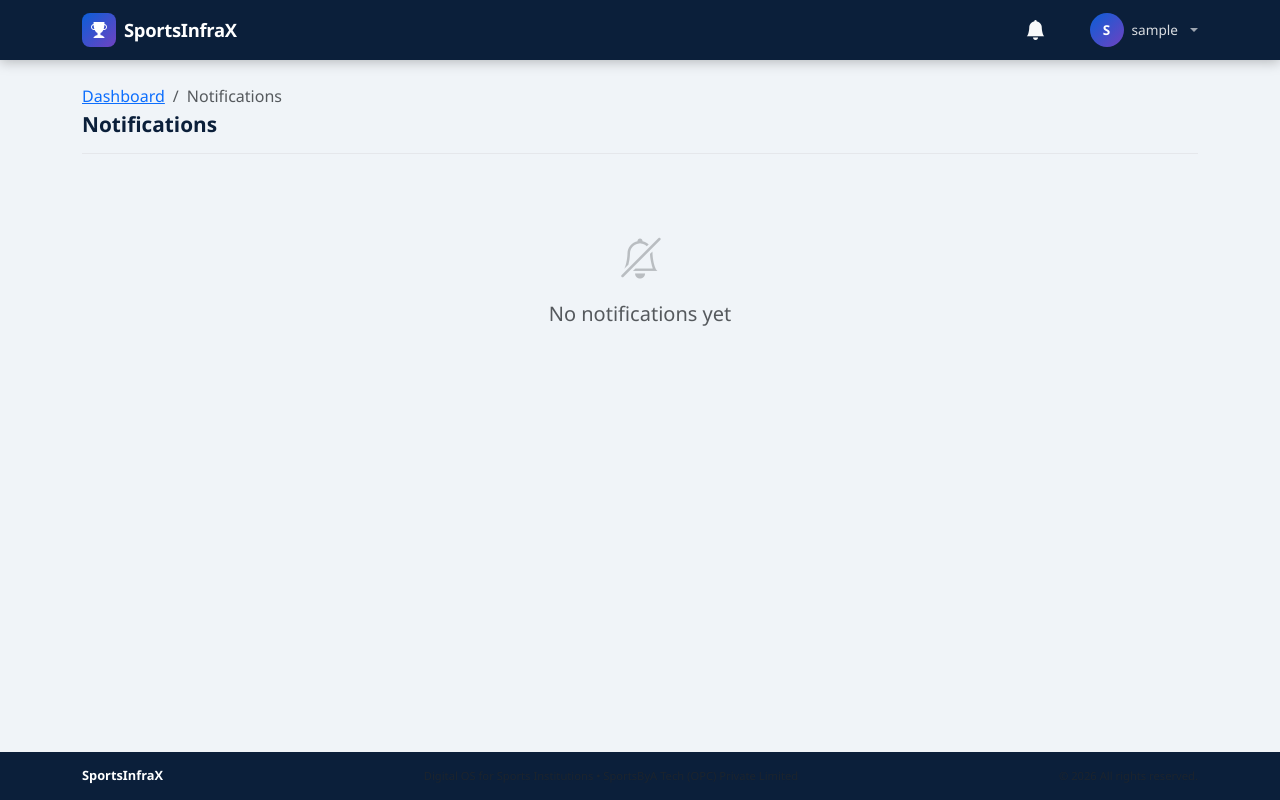
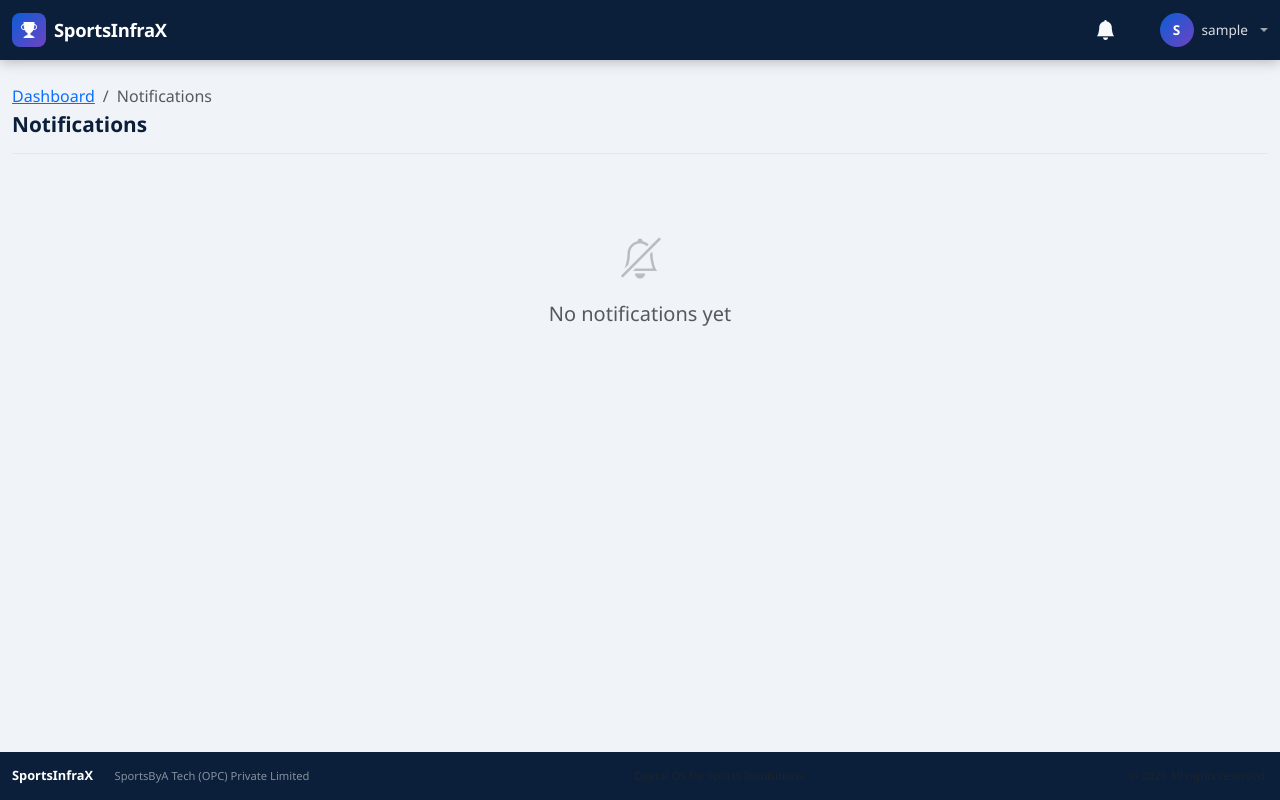
Before and after one commit to sportsbyadrika/sportsinfrax.com, a PHP site: page /app/notifications/index.php in a window 1280 px wide. Run offline with PHP 8.4, Linux system fonts and the light colour scheme; the visitor is signed in with stand-in values (Sample User, id 1); data that the repository does not hold is empty.

Commit message:
Switch layout to full-width and update footer with company link
- header, footer, navbar: container-xl → container-fluid for full-page layout
- footer: add SportsByA Tech (OPC) Private Limited link (sportsbya.com)
  next to the SportsInfraX brand name; retain copyright and tagline

Co-Authored-By: Claude Sonnet 4.6 <noreply@anthropic.com>
Claude-Session: https://claude.ai/code/session_01DUbAKFD48Td6ypK2bBCXZk

```diff
--- a/app/assets/css/app.css
+++ b/app/assets/css/app.css
@@ -159,6 +159,7 @@ body {
   margin-top: auto;
 }
 .app-footer .fw-semibold { color: #fff; }
+.footer-company-link:hover { color: #fff !important; text-decoration: underline !important; }
 
 /* ── Cards ─────────────────────────────────────────────── */
 .card {
--- a/app/includes/footer.php
+++ b/app/includes/footer.php
@@ -1,12 +1,19 @@
-  </div><!-- /.container-xl -->
+  </div><!-- /.container-fluid -->
 </main><!-- /.app-main -->
 
 <!-- Footer -->
 <footer class="app-footer">
-  <div class="container-xl">
+  <div class="container-fluid">
     <div class="d-flex flex-wrap justify-content-between align-items-center gap-2">
-      <span class="fw-semibold"><?= h(APP_NAME) ?></span>
-      <span class="text-muted small">Digital OS for Sports Institutions &bull; <?= h(APP_COMPANY) ?></span>
+      <div class="d-flex align-items-center gap-2">
+        <span class="fw-semibold"><?= h(APP_NAME) ?></span>
+        <span class="text-muted small">&ndash;</span>
+        <a href="https://sportsbya.com" target="_blank" rel="noopener"
+           class="text-white-50 small text-decoration-none footer-company-link">
+          SportsByA Tech (OPC) Private Limited
+        </a>
+      </div>
+      <span class="text-muted small">Digital OS for Sports Institutions</span>
       <span class="text-muted small">&copy; <?= date('Y') ?> All rights reserved.</span>
     </div>
   </div>
--- a/app/includes/header.php
+++ b/app/includes/header.php
@@ -21,7 +21,7 @@
 <body>
 <?php require_once APP_ROOT . '/includes/navbar.php'; ?>
 <main class="app-main">
-  <div class="container-xl py-4">
+  <div class="container-fluid py-4">
     <!-- Breadcrumb / Page Header -->
     <?php if (!empty($pageTitle)): ?>
     <div class="page-header mb-4 d-flex align-items-center justify-content-between flex-wrap gap-2">
--- a/app/includes/navbar.php
+++ b/app/includes/navbar.php
@@ -61,7 +61,7 @@ $navItems = match($userRole) {
 };
 ?>
 <nav class="navbar navbar-expand-lg app-navbar sticky-top">
-  <div class="container-xl">
+  <div class="container-fluid">
 
     <!-- Brand → Dashboard -->
     <a class="navbar-brand d-flex align-items-center gap-2" href="<?= h(dashboardUrl()) ?>">
```
